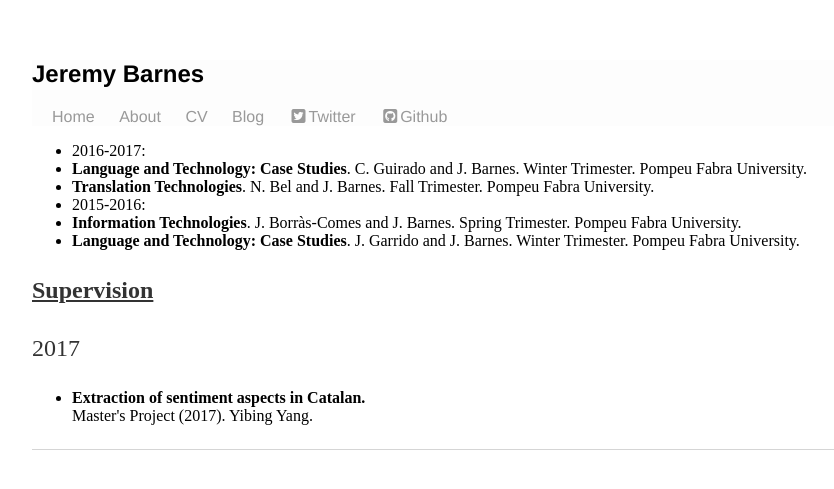
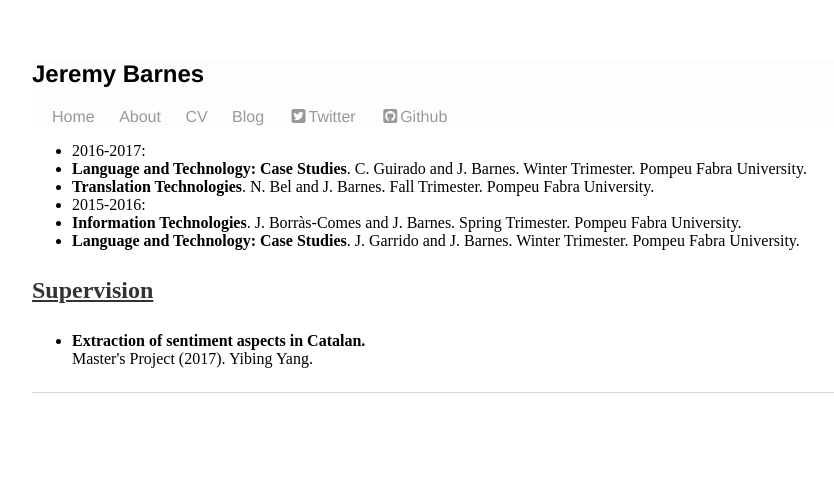
Before and after one commit to jerbarnes/jbarnesspain.github.io, a Jekyll site: the page built from teaching/index.html, in a window 1280 px wide. Shown: the top 489 px of the page, without its empty margins (160-994 px from the left). Built offline with Jekyll 4.4.1, drawn with Linux system fonts in a browser that asks for light colours; nearby versions of some CDN libraries.

Commit message:
Update index.html

```diff
--- a/teaching/index.html
+++ b/teaching/index.html
@@ -16,7 +16,6 @@ title: teaching
 </ul>
 <p style="text-align: justify;"> </p>
 <p style="text-align: justify;"><span style="text-decoration: underline;"><strong>Supervision</strong></span></p>
-<p style="text-align: justify;">    2017 </p>
 <ul>
 <li><strong>Extraction of sentiment aspects in Catalan.</strong> <br /> Master's Project (2017). Yibing Yang.
 <p></li>
```
